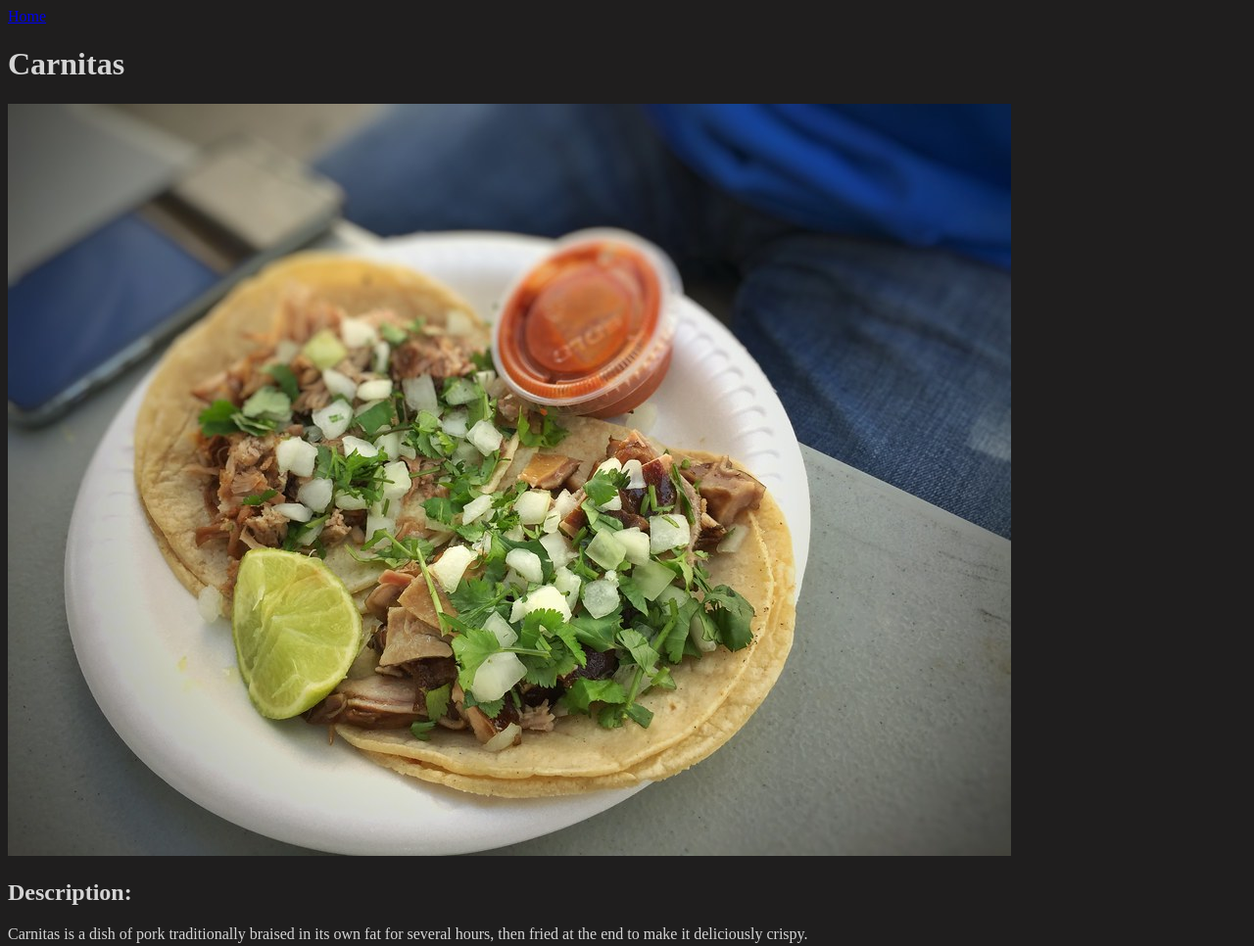
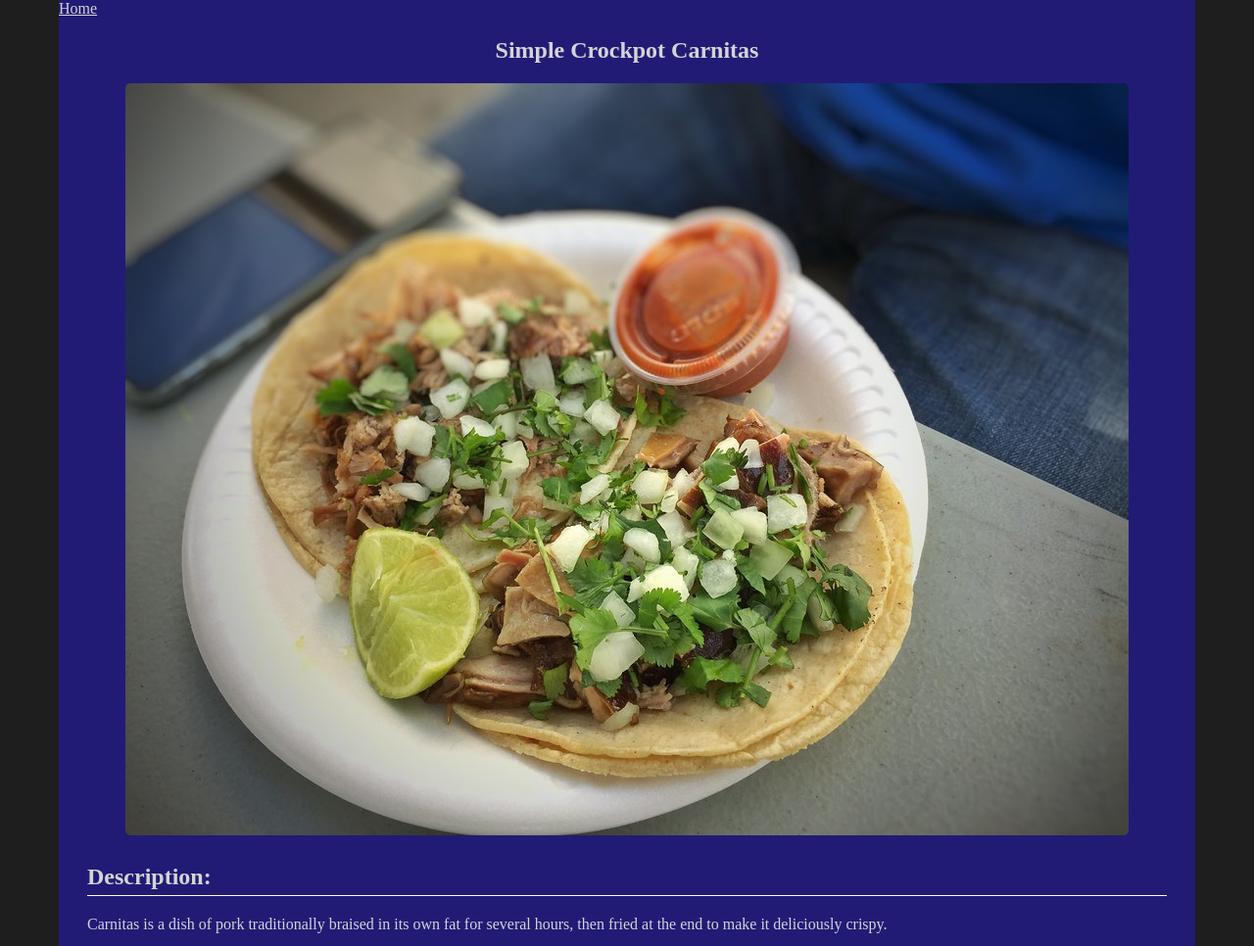
Before and after one commit to JhunterRN/odin-recipes, a plain HTML site: page carnitas.html in a window 1280 px wide. Shown: the top 966 px of the page at 98% size. Drawn offline with Linux system fonts and the light colour scheme.

Commit message:
feat: add styling to carnitas-layout.css
Add structure to carnitas.html for css

```diff
--- a/carnitas.html
+++ b/carnitas.html
@@ -7,10 +7,12 @@
     <link rel="stylesheet" href="./css/carnitas-layout.css">
 </head>
 <body>
+    <section>
         <div class="container">
             <a href="/index.html">Home</a>
-        <h1>Carnitas</h1>
-        <img src="/images/carnitas.jpg" alt="Two carnitas tacos on corn tortillas with salsa, cilantro, and onions">
+            <h1>Simple Crockpot Carnitas</h1>
+                <img src="./images/carnitas.jpg" alt="Two carnitas tacos on corn tortillas with salsa, cilantro, and onions" class="tacos">
+            <div class="content">
                 <h2>Description:</h2>
                     <p>Carnitas is a dish of pork traditionally braised in its own fat for several hours, then fried at the end to make it deliciously crispy.</p>
                     <p>It is best served (in my opinion) on lightly fried corn tortillas with cilantro and onions.</p>
@@ -40,5 +42,7 @@
                 </ol>
                 <footer><p>Image courtesy of <a href="https://www.flickr.com/photos/68147320@N02/25136662196">T.Tseng on Flickr.com</a> used in accordance with <a href="https://creativecommons.org/licenses/by-sa/2.0/">Creative Commons Licensing</a>.</p></footer>
             </div>
+        </div>
+    </section>
 </body>
 </html>
--- a/css/carnitas-layout.css
+++ b/css/carnitas-layout.css
@@ -2,8 +2,43 @@
     box-sizing:border-box;
 }
 body{
-    background-color:  hsl(0, 2%, 12%);
+    max-width: 1200px;
+    margin: 0 auto;
+    background-color: hsl(0, 2%, 12%);
+}
+a {
+    color: hsl(0, 0%, 83%);
+}
+a:visited {
+    color: hsl(39, 91%, 49%);
 }
 .container {
     color: hsl(0, 0%, 83%);
+    background-color: hsla(244, 70%, 34%, 0.75);
 }
+h1 {
+    text-align: center;
+}
+.tacos {
+    display: block;
+    margin: 0 auto;
+    max-width: 100%;
+    border-radius: 5px;
+}
+section {
+    padding: 0 20px;
+}
+.content {
+    /* border: 1px solid white; */
+    margin:  2.5%;
+    max-width: 100%;
+}
+h2 {
+    border-bottom: 1px solid white;
+    padding-bottom: 5px
+}
+footer {
+    text-align: center;
+    font-size: 15px;
+    margin-top: 50px;
+}
```
Also changed, not shown: index.html (+4 -4 lines). Lines whose indentation alone changed are shown as unchanged.
